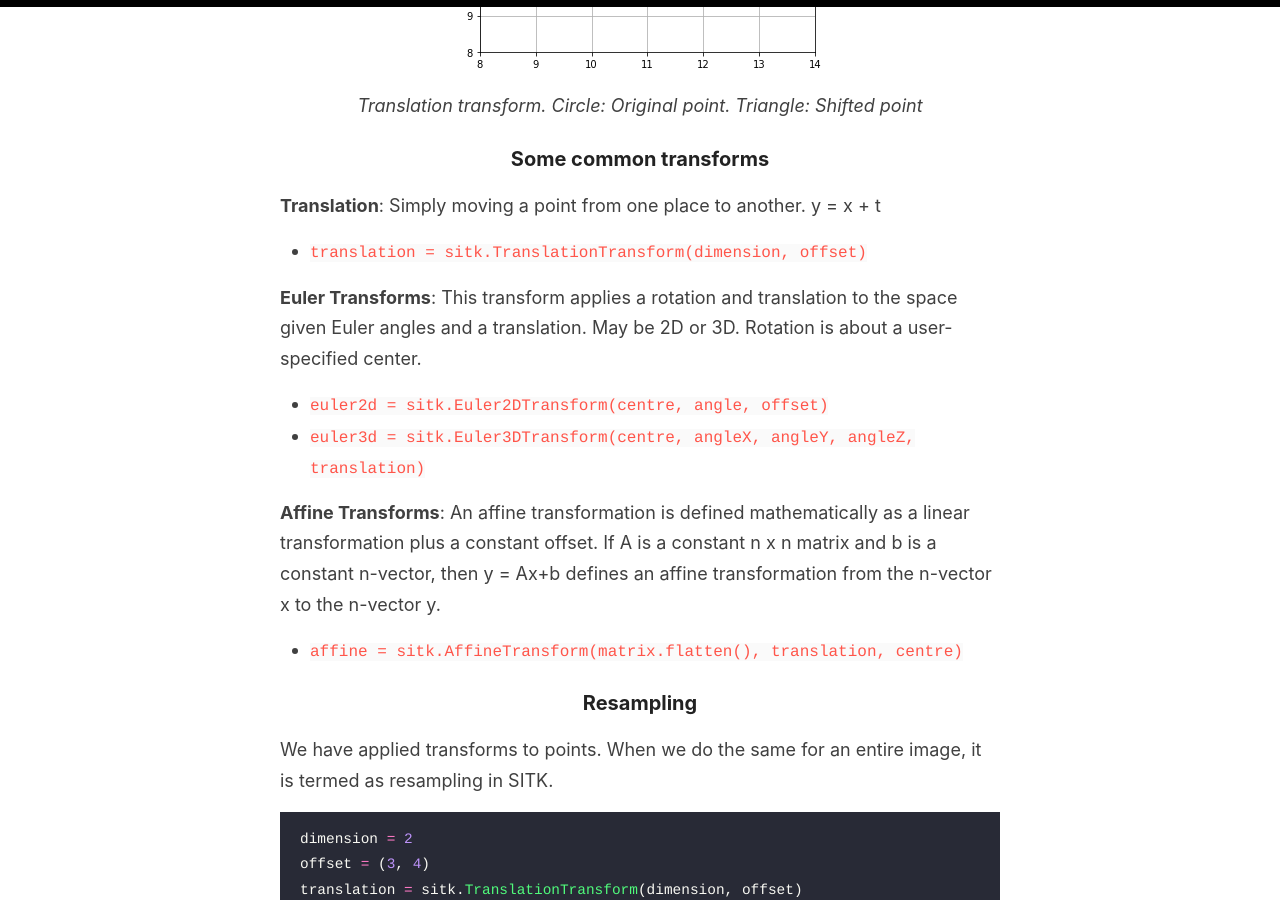
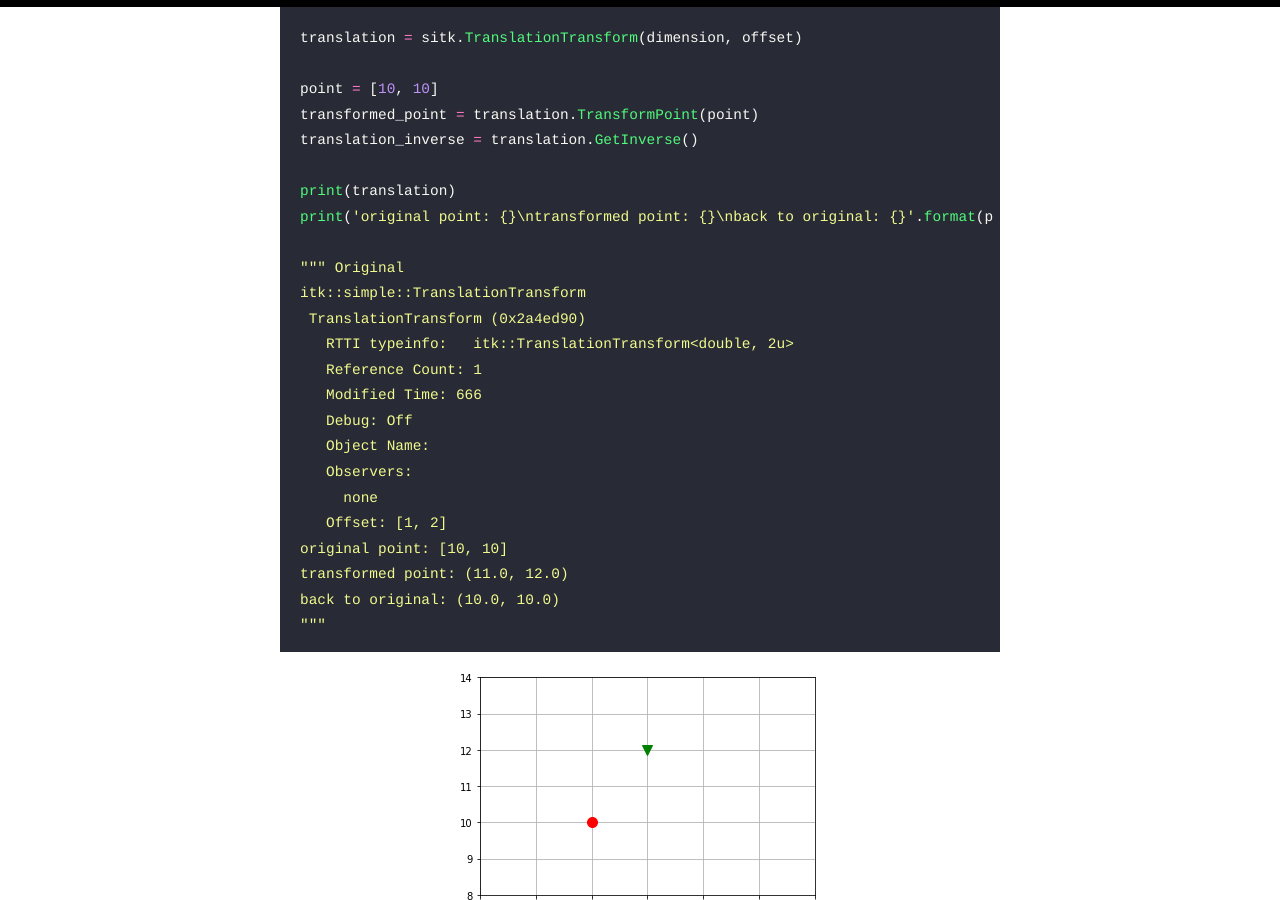
Before and after one commit to CodeSeeker99/codeseeker99.github.io, a Jekyll site: the page built from _posts/2021-02-16-Basics-of-SimpleITK.md, in a window 1280 px wide and 900 px high, scrolled down 6129 px. Built offline with Jekyll 4.4.1, drawn with Linux system fonts in a browser that asks for light colours; our own code applies the rules of GitHub Pages for plain Markdown files; some of the changed text lies outside the part shown.

Commit message:
Update 2021-02-16-Basics-of-SimpleITK.md

````diff
--- a/_posts/2021-02-16-Basics-of-SimpleITK.md
+++ b/_posts/2021-02-16-Basics-of-SimpleITK.md
@@ -36,6 +36,10 @@ Before we can analyze an image, we need to load it into memory.
 ```python
 image = sitk.ReadImage('/path/to/image/image.dcm')
 print("Type:", type(image), "Image size:", size[0], size[1], size[2])
+
+""" Output
+Type: <class 'SimpleITK.SimpleITK.Image'> Image size: 512 512 3
+"""
 ```
 
 Or if you wish to load an entire series all at once
@@ -48,6 +52,10 @@ reader.SetFileNames(dicom_names)
 image_series = reader.Execute()
 size = image_series.GetSize()
 print("Type:", type(image_series), "Image size:", size[0], size[1], size[2])
+
+""" Output
+Type: <class 'SimpleITK.SimpleITK.Image'> Image size: 512 512 42
+"""
 ```
 
 A series will be loaded as a 3D image/array. If you wish to access any particular pixel values simply use the following format. For slicing, replace the indices accordingly in the general pythonic format.
@@ -127,6 +144,22 @@ translation_inverse = translation.GetInverse()
 
 print(translation)
 print('original point: {}\ntransformed point: {}\nback to original: {}'.format(point,transformed_point,translation_inverse.TransformPoint(transformed_point)))
+
+""" Original
+itk::simple::TranslationTransform
+ TranslationTransform (0x2a4ed90)
+   RTTI typeinfo:   itk::TranslationTransform<double, 2u>
+   Reference Count: 1
+   Modified Time: 666
+   Debug: Off
+   Object Name:
+   Observers:
+     none
+   Offset: [1, 2]
+original point: [10, 10]
+transformed point: (11.0, 12.0)
+back to original: (10.0, 10.0)
+"""
 ```
 
 ![PointTranslation]({{site.baseurl}}/images/point_translation.png)
@@ -172,7 +205,13 @@ Likewise, if we apply Euler transforms on an image
 
 ```python
 ## Define image to be transformed
-grid = sitk.GridSource(outputPixelType=sitk.sitkUInt16,size=(250, 250),sigma=(0.5, 0.5),gridSpacing=(5.0, 5.0),gridOffset=(0.0, 0.0),spacing=(0.2,0.2))
+grid = sitk.GridSource(
+		outputPixelType=sitk.sitkUInt16,size=(250, 250),
+        sigma=(0.5, 0.5),
+        gridSpacing=(5.0, 5.0),
+        gridOffset=(0.0, 0.0),
+        spacing=(0.2,0.2)
+)
 
 ## Define transform
 angle = np.pi/4
````
Also changed, not shown: other parts of _posts/2021-02-16-Basics-of-SimpleITK.md (+11 -2 lines).
